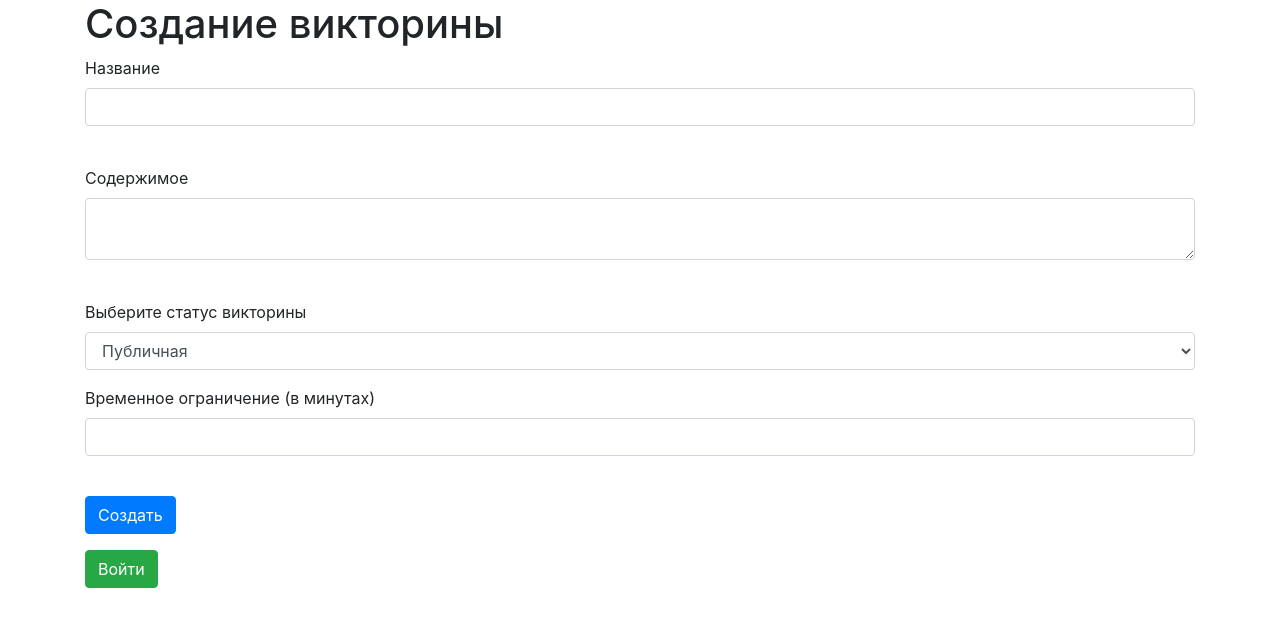
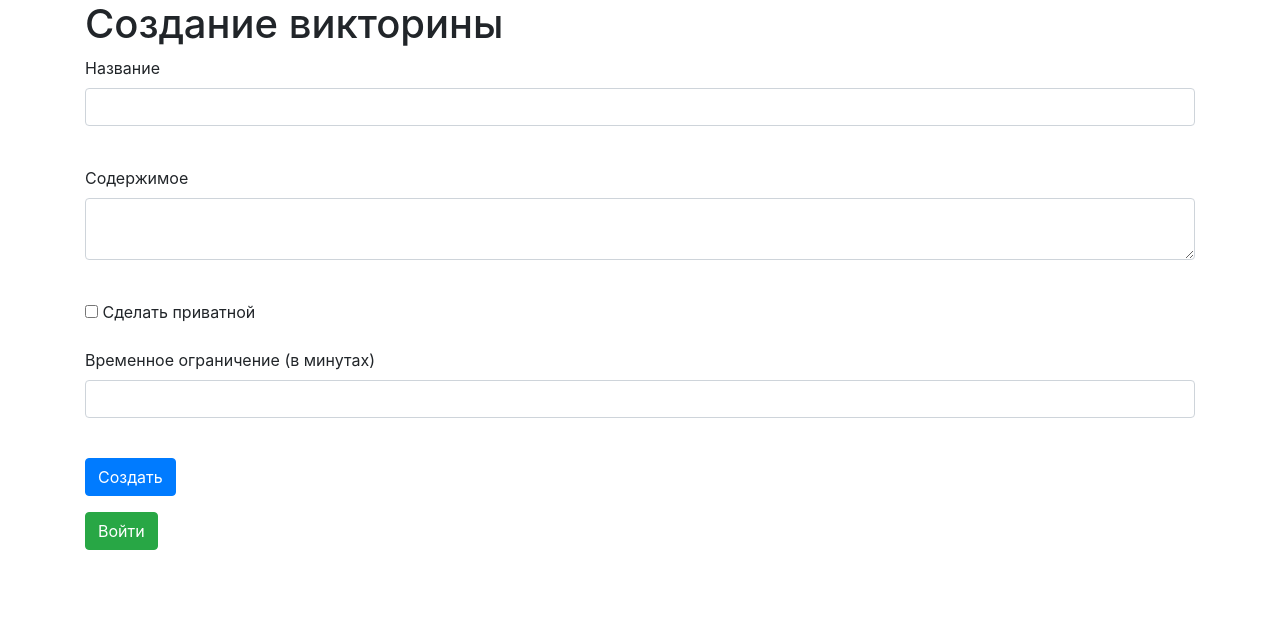
Before and after one commit to alinanurullaeva/Music_quiz, a Flask app: page /create_quiz in a window 1280 px wide. Shown: the top 627 px of the page. Run offline with Flask 3, Linux system fonts and the light colour scheme; some libraries are stand-ins or nearby versions.

Commit message:
Добавлена кнопка "Изменить" в личный кабинет Устранена ошибка с созданием викторины

```diff
--- a/forms/quiz.py
+++ b/forms/quiz.py
@@ -1,11 +1,11 @@
 from flask_wtf import FlaskForm
-from wtforms import StringField, SubmitField, IntegerField, TextAreaField
+from wtforms import StringField, SubmitField, IntegerField, TextAreaField, BooleanField
 from wtforms.validators import DataRequired
 
 
 class QuizForm(FlaskForm):
     title = StringField('Название', validators=[DataRequired()])
     content = TextAreaField('Содержимое', validators=[DataRequired()])
-    is_private = StringField('Статус', validators=[DataRequired()])
+    is_private = BooleanField('Сделать приватной')
     time_limit = IntegerField('Временное ограничение (в минутах)', validators=[DataRequired()])
     submit = SubmitField('Создать')
--- a/main.py
+++ b/main.py
@@ -20,8 +20,8 @@ login_manager.init_app(app)
 
 @app.route("/")
 def index():
-    if current_user:
-        return redirect('/')
+    # if current_user:
+    #    return redirect('/main')
     return render_template('index.html', title='Music Quiz')
 
 
@@ -102,7 +102,7 @@ def main():
     return render_template('main.html')
 
 
-@app.route('/create_quiz')
+@app.route('/create_quiz', methods=['GET', 'POST'])
 def create_quiz():
     if not current_user:
         return redirect('/')
--- a/templates/create_quiz.html
+++ b/templates/create_quiz.html
@@ -22,14 +22,7 @@
             </p>
         {% endfor %}
     </p>
-    <p>
-    <div class="form-group">
-            <label for="classSelect">Выберите статус викторины</label>
-            <select class="form-control" id="classSelect" name="is_private">
-                <option>Публичная</option>
-                <option>Приватная</option>
-            </select>
-        </div></p>
+    <p>{{ form.is_private() }} {{ form.is_private.label }}</p>
     <p>
         {{ form.time_limit.label }}<br>
         {{ form.time_limit(class="form-control") }}<br>
--- a/templates/lk.html
+++ b/templates/lk.html
@@ -7,6 +7,5 @@
     <p>Почта: {{user.email}}</p>
     <p>Статус: {{user.position}}</p>
     <p>Дата регистрации: {{user.created_date}}</p>
-    <button type="button" name="Change_button">Изменить</button>
-    <p></p>
+    <p><a class="btn btn-primary " href="/lk/change">Изменить</a></p>
 {% endblock %}
```
Also changed, not shown: db/music_db.sqlite.
